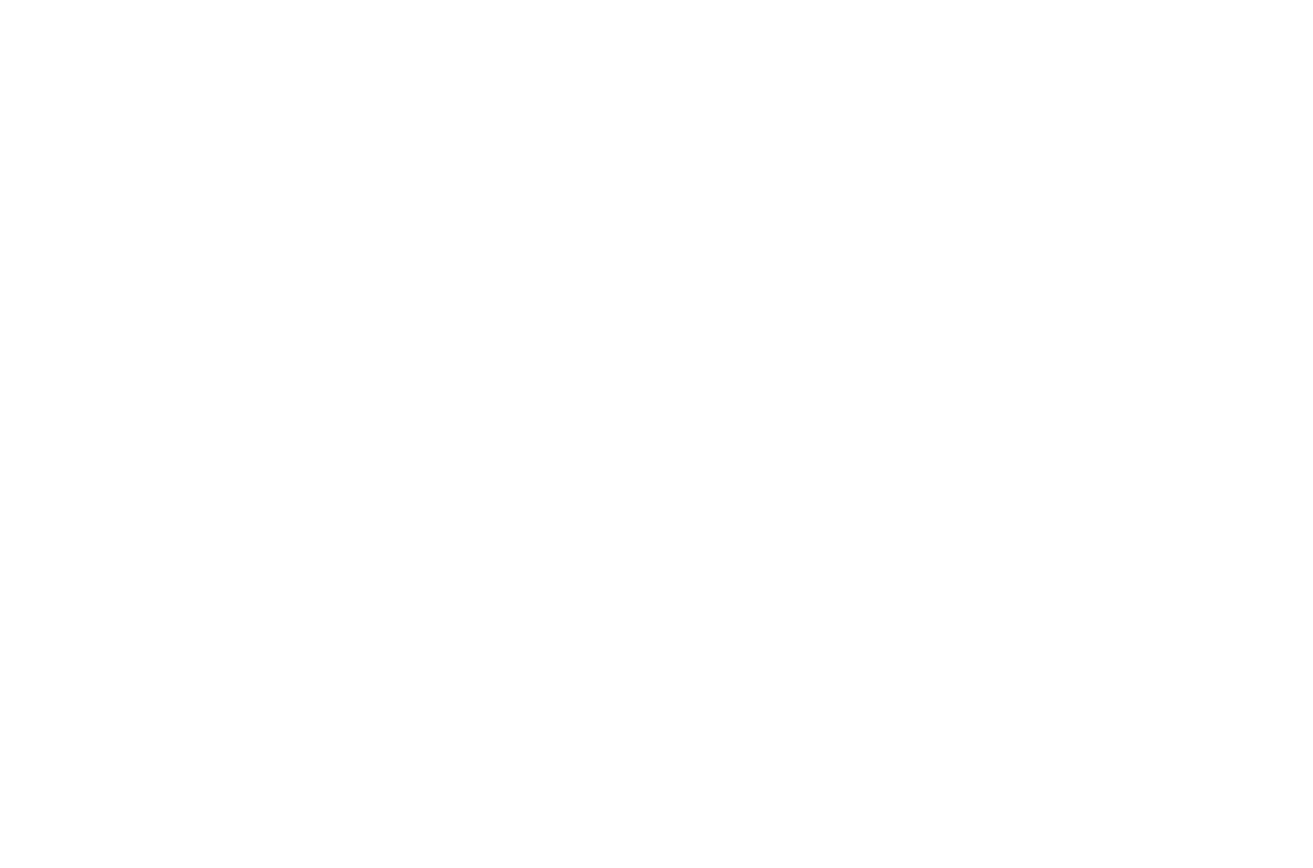
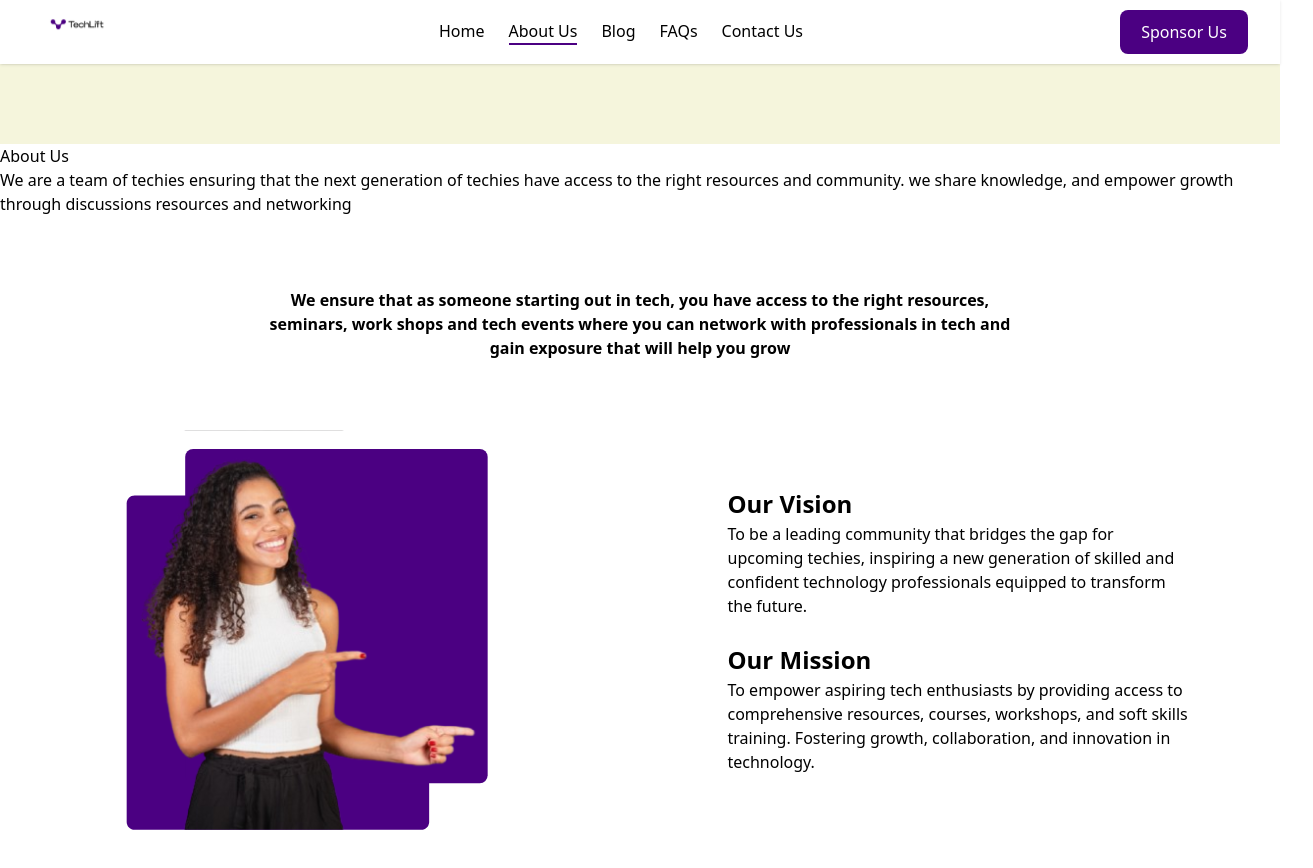
Before and after one commit to techlift2004/Frontend, a React (Vite) app: page /about in a window 1280 px wide. Before the commit this address had no page. Shown: the top 868 px of the page, 1313 px wide, since content can reach past the window. Before the commit the page ends 800 px from the top, so only its background shows below. Built offline with nearby package versions, Linux system fonts and the light colour scheme.

Commit message:
just finish with some touches on the about page such as the hero part and co but not done

```diff
--- a/src/App.jsx
+++ b/src/App.jsx
@@ -4,22 +4,20 @@ import { BrowserRouter, Route, Routes } from "react-router-dom";
 import LandingPage from './pages/landingpage';
 import Contact from './pages/contact';
 import Join from './pages/joinus';
+import AboutPage from './pages/AboutPage';
 
 function App() {
-
-
   return (
     <>
-
-    <BrowserRouter>
-    <Routes>
+      <BrowserRouter>
+        <Routes>
               <Route path="/" element={<LandingPage />} />
               <Route path="/contact" element={<Contact />} />
               <Route path="/join" element={<Join />} />
-       </Routes>
-    </BrowserRouter>
-
-  </>
+              <Route path="/about" element={<AboutPage />} />
+        </Routes>
+      </BrowserRouter>
+    </>
   )
 }
 
--- a/src/components/AboutPage/about.jsx
+++ b/src/components/AboutPage/about.jsx
@@ -1,23 +1,23 @@
 import React, { useRef } from "react";
 import { motion, useInView } from "framer-motion";
+import aboutimg1 from "../../assets/Rectangle 60.svg";
 import aboutimg from "../../assets/about.svg";
 
 export default function About() {
     const ref = useRef(null);
     const isInView = useInView(ref, { triggerOnce: true, threshold: 0.2 });
-
     return (
         <>
-            <div className="bg-[#F5F5DC] pt-10">
+            <div className="bg-[#F5F5DC] pt-36">
                 <h1>About Us</h1>
                 <p>
                     We are a team of techies ensuring that the next generation of techies have access to the right resources and community.  we share knowledge, and empower growth through discussions resources and networking
                 </p>
-                <div className="flex justify-aroud items-center p-5">
-                    <img src={aboutimg} alt="About Us" />
-                    <img src={aboutimg} alt="About Us" />
-                    <img src={aboutimg} alt="About Us" />
-                    <img src={aboutimg} alt="About Us" />
+                <div className="flex justify-center gap-10 items-center p-5 relative top-28 mt-[-52rem]" style={{ position: "relative", top: "6rem" }}>
+                    <img src={aboutimg1} alt="About Us" className="w-md"/>
+                    <img src={aboutimg1} alt="About Us" className="w-md h-40"/>
+                    <img src={aboutimg1} alt="About Us" className="w-md"/>
+                    <img src={aboutimg1} alt="About Us" className="w-md h-40"/>
                 </div>
             </div>
             <motion.div
@@ -25,7 +25,7 @@ export default function About() {
                 initial={{ y: 60, opacity: 0 }}
                 animate={isInView ? { y: 0, opacity: 1 } : {}}
                 transition={{ duration: 0.5, ease: "easeOut" }}
-                className="flex flex-col justify-center items-center py-10 gap-5 px-8 md:px-20"
+                className="flex flex-col justify-center items-center py-10 pt-36 gap-5 px-8 md:px-20"
             >
                 <p className="text-center md:w-[765px] font-bold">
                     We ensure that as someone starting out in tech, you have  access to the right resources, seminars, work shops and tech events where you can network with professionals in tech and gain exposure that will help you grow
```
